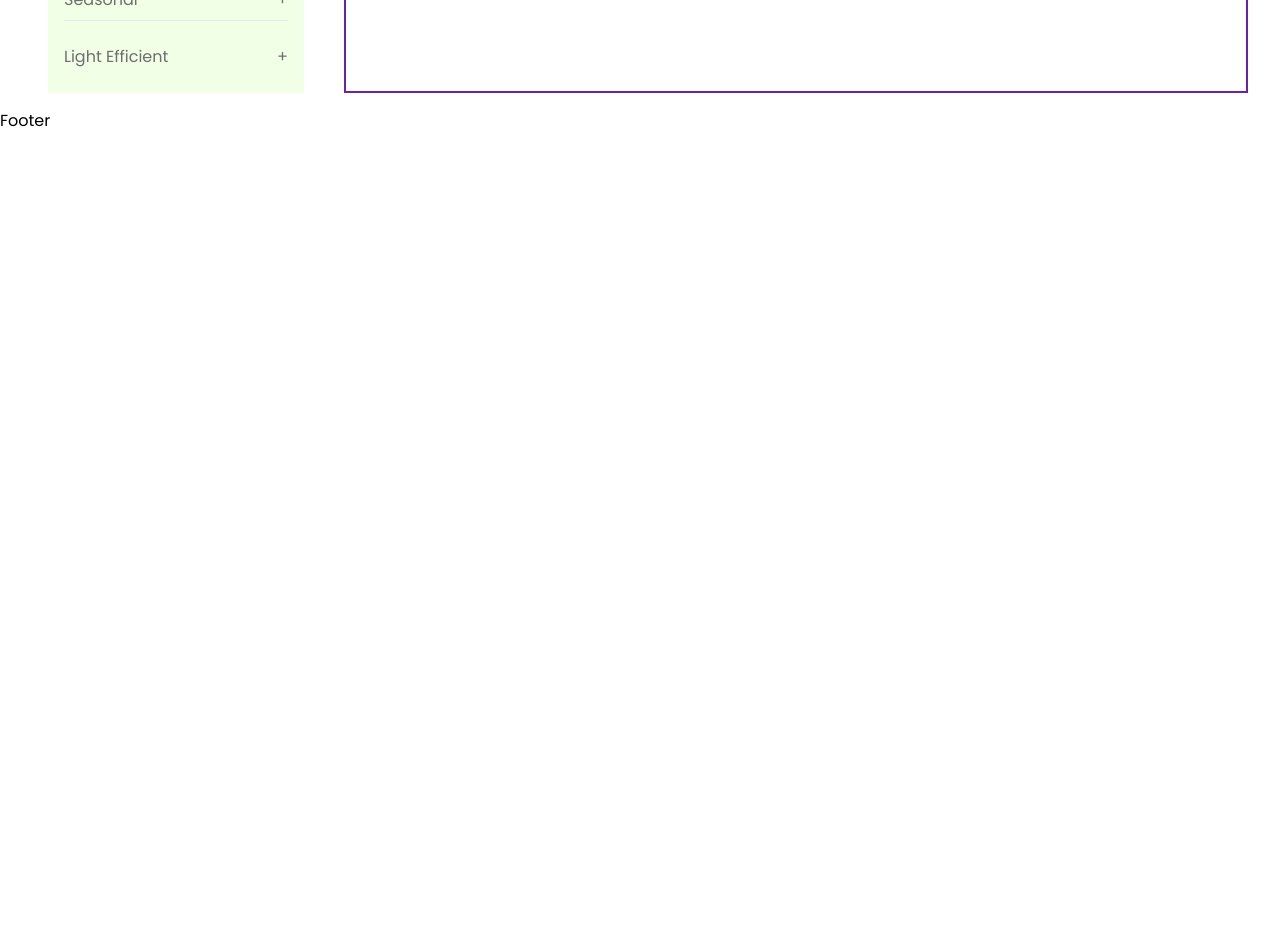
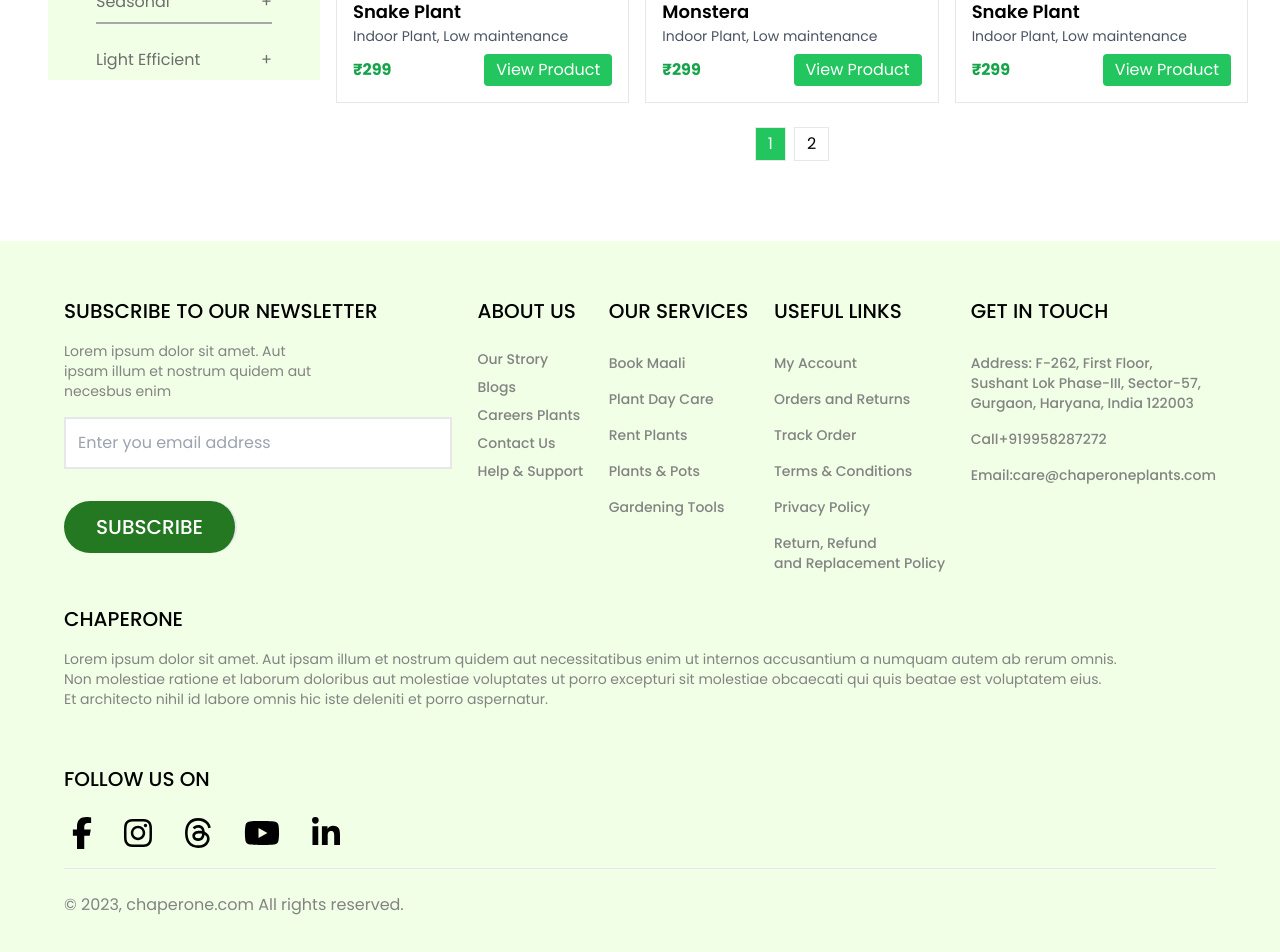
Before and after one commit to RabbanMehamood/Easesmith, a React (Vite) app: page / in a window 1280 px wide. Shown: the part 1240-2192 px from the top of the page. Before the commit the page ends 1373 px from the top, so only its background shows below. Built offline with nearby package versions, Linux system fonts and the light colour scheme.

Commit message:
Add All modified files

```diff
--- a/package.json
+++ b/package.json
@@ -10,8 +10,12 @@
     "preview": "vite preview"
   },
   "dependencies": {
+    "@fortawesome/fontawesome-svg-core": "^6.6.0",
+    "@fortawesome/free-brands-svg-icons": "^6.6.0",
+    "@fortawesome/react-fontawesome": "^0.2.2",
     "react": "^18.3.1",
     "react-dom": "^18.3.1",
+    "react-router-dom": "^6.27.0",
     "react-slick": "^0.30.2",
     "slick-carousel": "^1.8.1"
   },
--- a/src/App.jsx
+++ b/src/App.jsx
@@ -1,20 +1,22 @@
 import Footer from "./components/Footer";
 import Header from "./components/Header";
 import PlantCarousel from "./components/PlantCarousel";
-import ProductListSection from "./components/ProductFilterSection/ProductListSection";
+import ProductFilterSection from "./components/ProductFilterSection/ProductFilterSection";
+import ThankYouPage from "./components/ThankYou";
 import TopSection from "./components/TopSection";
+import Easesmith from "./Easesmith";
 import Home from "./pages/Home";
-
+import { BrowserRouter, Routes, Route } from "react-router-dom";
 
 export default function App() {
   return (
     <>
-      <Header />
-      <TopSection/>
-      <Home />
-      <PlantCarousel/>
-      <ProductListSection/>
-      <Footer />
+      <BrowserRouter>
+        <Routes>
+          <Route path="/" element={<Easesmith />} />
+          <Route path="/thank-you" element={<ThankYouPage />} />
+        </Routes>
+      </BrowserRouter>
     </>
   );
 }
--- a/src/components/Footer.jsx
+++ b/src/components/Footer.jsx
@@ -1,5 +1,129 @@
+import { FontAwesomeIcon } from "@fortawesome/react-fontawesome";
+import {
+  faFacebookF,
+  faInstagram,
+  faYoutube,
+  faLinkedinIn,
+  faThreads,
+} from "@fortawesome/free-brands-svg-icons";
+
 const Footer = () => {
-  return <>Footer</>;
+  return (
+    <>
+      <div className="px-16 py-14 mt-20 bg-[#f0ffe5]">
+        <div id="SubscribeSection" className="flex justify-between">
+          <div id="subscribe" className="flex-row">
+            <p className="text-[#000000] font-medium text-xl">
+              SUBSCRIBE TO OUR NEWSLETTER
+            </p>
+            <p className="text-[#838383] font-normal text-sm pt-4">
+              Lorem ipsum dolor sit amet. Aut <br />
+              ipsam illum et nostrum quidem aut <br />
+              necesbus enim
+            </p>
+            <input
+              type="email"
+              placeholder="Enter you email address"
+              className="p-3 my-4 pr-14 border-2"
+            />
+            <br />
+            <span>
+              <button className="bg-[#247822] rounded-full text-white p-3 px-8  font-medium text-xl border-r-2 mt-4">
+                SUBSCRIBE
+              </button>
+            </span>
+          </div>
+          <div id="About Us">
+            <p className="text-[#000000] font-medium text-xl">ABOUT US</p>
+            <ul className="flex-row justify-evenly text-[#838383] font-medium text-sm pt-5">
+              <li className="py-1 ">Our Strory</li>
+              <li className="py-1 ">Blogs</li>
+              <li className="py-1 ">Careers Plants</li>
+              <li className="py-1 ">Contact Us</li>
+              <li className="py-1 ">Help & Support</li>
+            </ul>
+          </div>
+          <div id="Our Services">
+            <p className="text-[#000000] font-medium text-xl">OUR SERVICES</p>
+            <ul className="flex-row justify-evenly text-[#838383] font-medium text-sm pt-5">
+              <li className="py-2">Book Maali</li>
+              <li className="py-2">Plant Day Care</li>
+              <li className="py-2">Rent Plants</li>
+              <li className="py-2">Plants & Pots</li>
+              <li className="py-2">Gardening Tools</li>
+            </ul>
+          </div>
+          <div id="Useful Links">
+            <p className="text-[#000000] font-medium text-xl">USEFUL LINKS</p>
+            <ul className="flex-row justify-evenly text-[#838383] font-medium text-sm pt-5">
+              <li className="py-2">My Account</li>
+              <li className="py-2">Orders and Returns</li>
+              <li className="py-2">Track Order</li>
+              <li className="py-2">Terms & Conditions</li>
+              <li className="py-2">Privacy Policy</li>
+              <li className="py-2">
+                Return, Refund
+                <br />
+                and Replacement Policy
+              </li>
+            </ul>
+          </div>
+          <div id="GetinTouch">
+            <p className="text-[#000000] font-medium text-xl">GET IN TOUCH</p>
+            <ul className="flex-row justify-evenly text-[#838383] font-medium text-sm pt-5">
+              <li className="py-2">
+                Address: F-262, First Floor, <br />
+                Sushant Lok Phase-III, Sector-57,
+                <br /> Gurgaon, Haryana, India 122003
+              </li>
+              <li className="py-2">Call+919958287272</li>
+              <li className="py-2">Email:care@chaperoneplants.com</li>
+            </ul>
+          </div>
+        </div>
+        <div id="Chaperone" className="py-6">
+          <p className="text-[#000000] font-medium text-xl">CHAPERONE</p>
+          <p className="text-[#838383] font-normal text-sm my-4">
+            Lorem ipsum dolor sit amet. Aut ipsam illum et nostrum quidem aut
+            necessitatibus enim ut internos accusantium a numquam autem ab rerum
+            omnis.
+            <br /> Non molestiae ratione et laborum doloribus aut molestiae
+            voluptates ut porro excepturi sit molestiae obcaecati qui quis
+            beatae est voluptatem eius. <br />
+            Et architecto nihil id labore omnis hic iste deleniti et porro
+            aspernatur.
+          </p>
+        </div>
+        <div id="FollowUs Section">
+          <p className="text-[#000000] font-medium text-xl pb-6 py-4">
+            FOLLOW US ON
+          </p>
+          <ul className="flex space-x-4 mb-4">
+            <li>
+              <FontAwesomeIcon icon={faFacebookF} size="2x"  className="px-2"/>
+            </li>
+            <li>
+              <FontAwesomeIcon icon={faInstagram} size="2x" className="px-2" />
+            </li>
+            <li>
+              <FontAwesomeIcon icon={faThreads} size="2x" className="px-2"/>
+            </li>
+            <li>
+              <FontAwesomeIcon icon={faYoutube} size="2x" className="px-2"/>
+            </li>
+            <li>
+              {" "}
+              <FontAwesomeIcon icon={faLinkedinIn} size="2x" className="px-2"/>
+            </li>
+          </ul>
+        </div>
+        <hr />
+        <span className=" p-4 text-[#838383]">
+          <p>© 2023, chaperone.com All rights reserved.</p>
+        </span>
+      </div>
+    </>
+  );
 };
 
 export default Footer;
--- a/src/components/PlantCarousel.jsx
+++ b/src/components/PlantCarousel.jsx
@@ -50,7 +50,7 @@ function PlantCarousel() {
   };
 
   return (
-    <div className="ml-20 mt-10">
+    <div className="mt-10">
       <Slider {...settings}>
         {data.map((item) => (
           <div
--- a/src/components/ProductFilterSection/FilterSidebar.jsx
+++ b/src/components/ProductFilterSection/FilterSidebar.jsx
@@ -1,8 +1,8 @@
 const FilterSidebar = ({ filters }) => {
   return (
-    <div className="bg-[#f0ffe5] p-4 w-64">
-      <div className="flex justify-between items-center mb-4">
-        <h2 className="text-md text-[#6e6e6e]">Filter</h2>
+    <div className="bg-[#f0ffe5] px-12">
+      <div className="flex justify-between items-center mb-4 pt-4">
+        <h2 className="text-md text-[#6e6e6e]" >Filter</h2>
         <button className="text-sm text-[#6e6e6e] hover:text-gray-700">
           CLEAR ALL
         </button>
@@ -10,7 +10,7 @@ const FilterSidebar = ({ filters }) => {
 
       <div>
         {filters.map((filter, index) => (
-          <div key={index} className="border-t pt-6 pb-2 ">
+          <div key={index} className="border-t-2 border-[#a8a8a8] pt-6 pb-2 ">
             <button className="w-full text-left text-[#6e6e6e]">
               {filter} <span className="float-right">+</span>
             </button>
--- a/src/components/ProductFilterSection/ProductListSection.jsx
+++ /dev/null
@@ -1,31 +0,0 @@
-import React from "react";
-import FilterSidebar from "./FilterSidebar";
-
-const filters = [
-  "Type of Plants",
-  "Price",
-  "Nursery",
-  "Ideal Plants Location",
-  "Indoor/ Outdoor",
-  "Maintenance",
-  "Plant Size",
-  "Water Schedule",
-  "Color",
-  "Seasonal",
-  "Light Efficient",
-];
-
-function ProductListSection() {
-  return (
-    <div className="m-4 grid grid-cols-[25%,75%] gap-4">
-      <div className=" ml-8">
-        <FilterSidebar filters={filters}/>
-      </div>
-      <div className="border-2 border-purple-800 mr-8">
-
-      </div>
-    </div>
-  );
-}
-
-export default ProductListSection;
--- a/src/pages/Home.jsx
+++ b/src/pages/Home.jsx
@@ -1,24 +1,32 @@
 const Home = () => {
-  return <>
+  return (
+    <>
       <div className="ml-2 my-2">
-      <button className="bg-[#165315] text-white border-[#ffcd29] border-2 px-8 py-1 ml-10">Plants</button>
-      <button className="bg-transparent text-[#b3b3b3] px-8 py-1 border-[#b3b3b3] border-2 ml-4 ">Pots</button>
+        <button className="bg-[#165315] text-white border-[#ffcd29] border-2 px-8 py-1 ml-10">
+          Plants
+        </button>
+        <button className="bg-transparent text-[#b3b3b3] px-8 py-1 border-[#b3b3b3] border-2 ml-4 ">
+          Pots
+        </button>
       </div>
 
       <div className=" px-12 py-4 text-[#838383] ">
-      <p>Lorem ipsum dolor sit amet. Aut ipsam illum et nostrum quidem aut necessitatibus enim ut internos accusantium a numquam autem ab rerum omnis. Non molestiae ratione et laborum doloribus aut molestiae voluptates ut porro excepturi sit molestiae obcaecati qui quis beatae est voluptatem eius. Et architecto nihil id labore omnis hic iste deleniti et porro aspernatur.</p>
+        <p>
+          Lorem ipsum dolor sit amet. Aut ipsam illum et nostrum quidem aut
+          necessitatibus enim ut internos accusantium a numquam autem ab rerum
+          omnis. Non molestiae ratione et laborum doloribus aut molestiae
+          voluptates ut porro excepturi sit molestiae obcaecati qui quis beatae
+          est voluptatem eius. Et architecto nihil id labore omnis hic iste
+          deleniti et porro aspernatur.
+        </p>
       </div>
 
       <div className="px-12 py-2 font-bold">
         <p className="text-xl">Nursery</p>
-      <div>
-
+        <div></div>
       </div>
-     </div>
-
-
-
-  </>;
+    </>
+  );
 };
 
 export default Home;
```
Also changed, not shown: 1 other file (tests, documents, lock files or other folders). Lines whose indentation alone changed are shown as unchanged.
